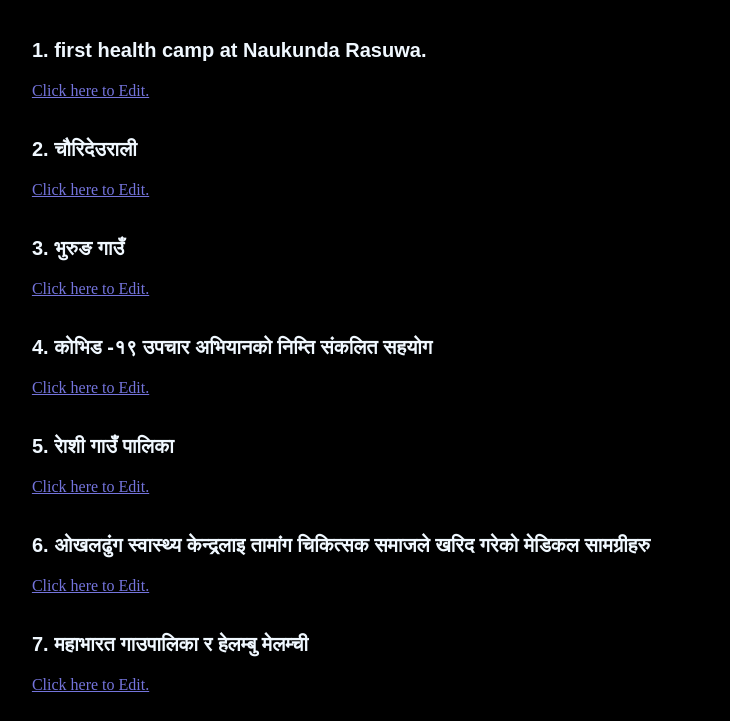
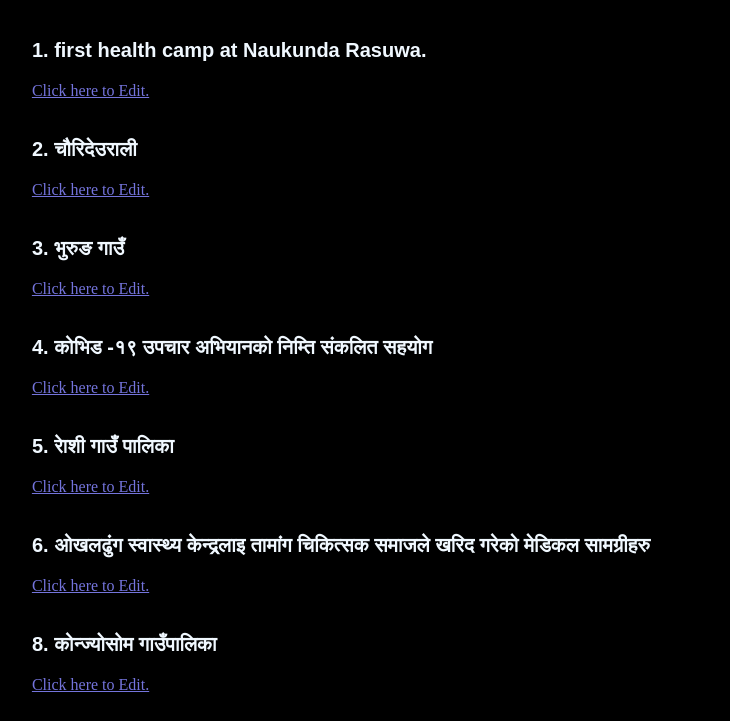
Before and after one commit to TDS2077/tds_work_News_edit, a plain HTML site: page index.html in a window 1280 px wide. Shown: the part 79-800 px from the top of the page, without its empty margins (57-787 px from the left). Drawn offline with Linux system fonts and the light colour scheme.

Commit message:
Update index.html

```diff
--- a/index.html
+++ b/index.html
@@ -39,11 +39,7 @@
             <h3>6. ओखलढुंग स्वास्थ्य केन्द्रलाइ तामांग चिकित्सक समाजले खरिद गरेको मेडिकल सामग्रीहरु</h3>
             <a href="https://docs.google.com/document/d/1HHGu0toNM1hVpuXu71Jrs6QFfX66M1WD14mXd_iRcxc/edit?tab=t.0" target="_blank">Click here to Edit.</a>
         </div>
-        <br>
-        <div>
-            <h3>7. महाभारत गाउपालिका र हेलम्बु मेलम्ची</h3>
-            <a href="https://docs.google.com/document/d/1s8QUA05D9Jl05GPcpBfcK__dVj6pD6-LUK9DQvdDjE4/edit?tab=t.0" target="_blank">Click here to Edit.</a>
-        </div>
+
         <br>
         <div>
             <h3>8. कोन्ज्योसोम गाउँपालिका</h3>
```
